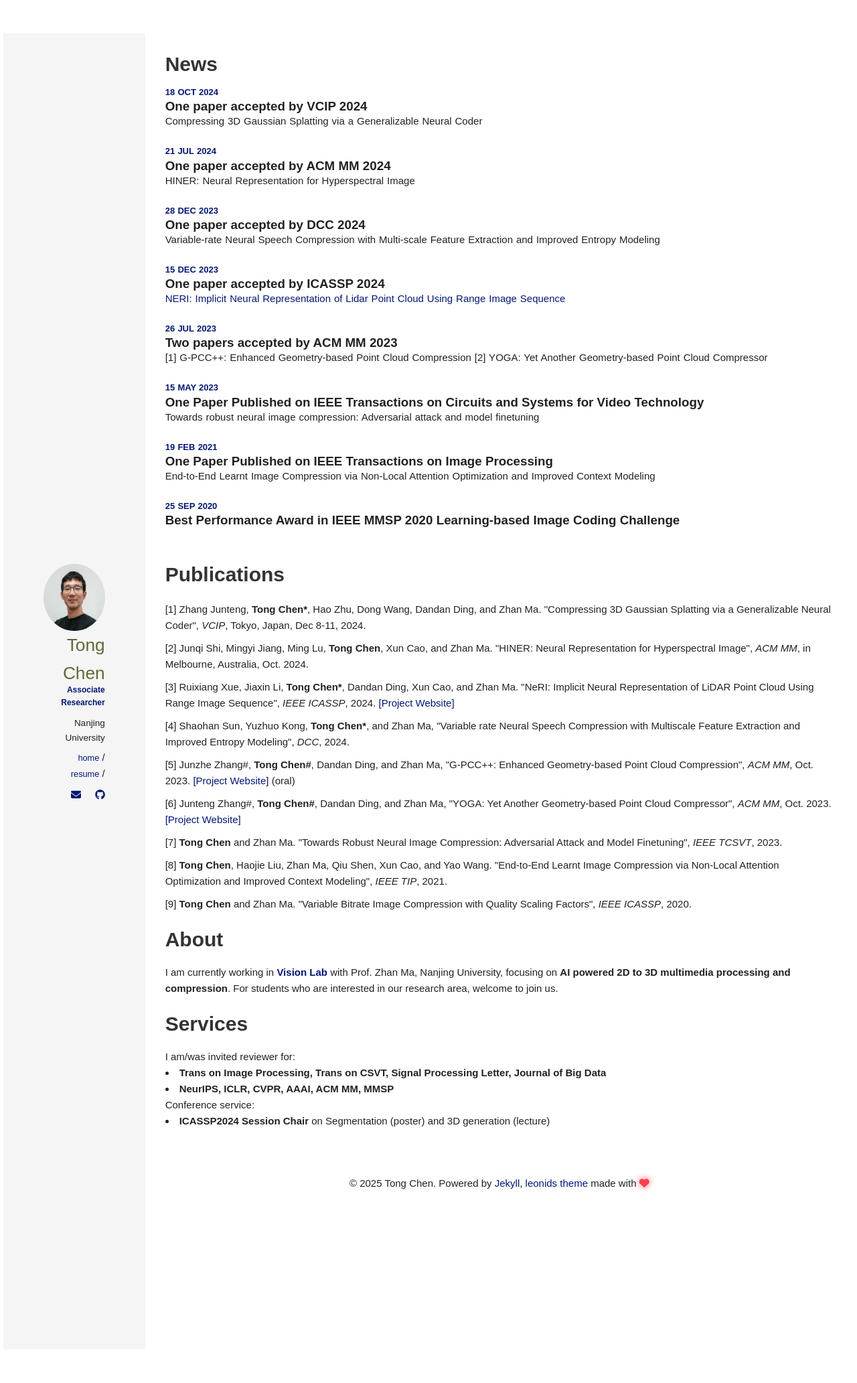
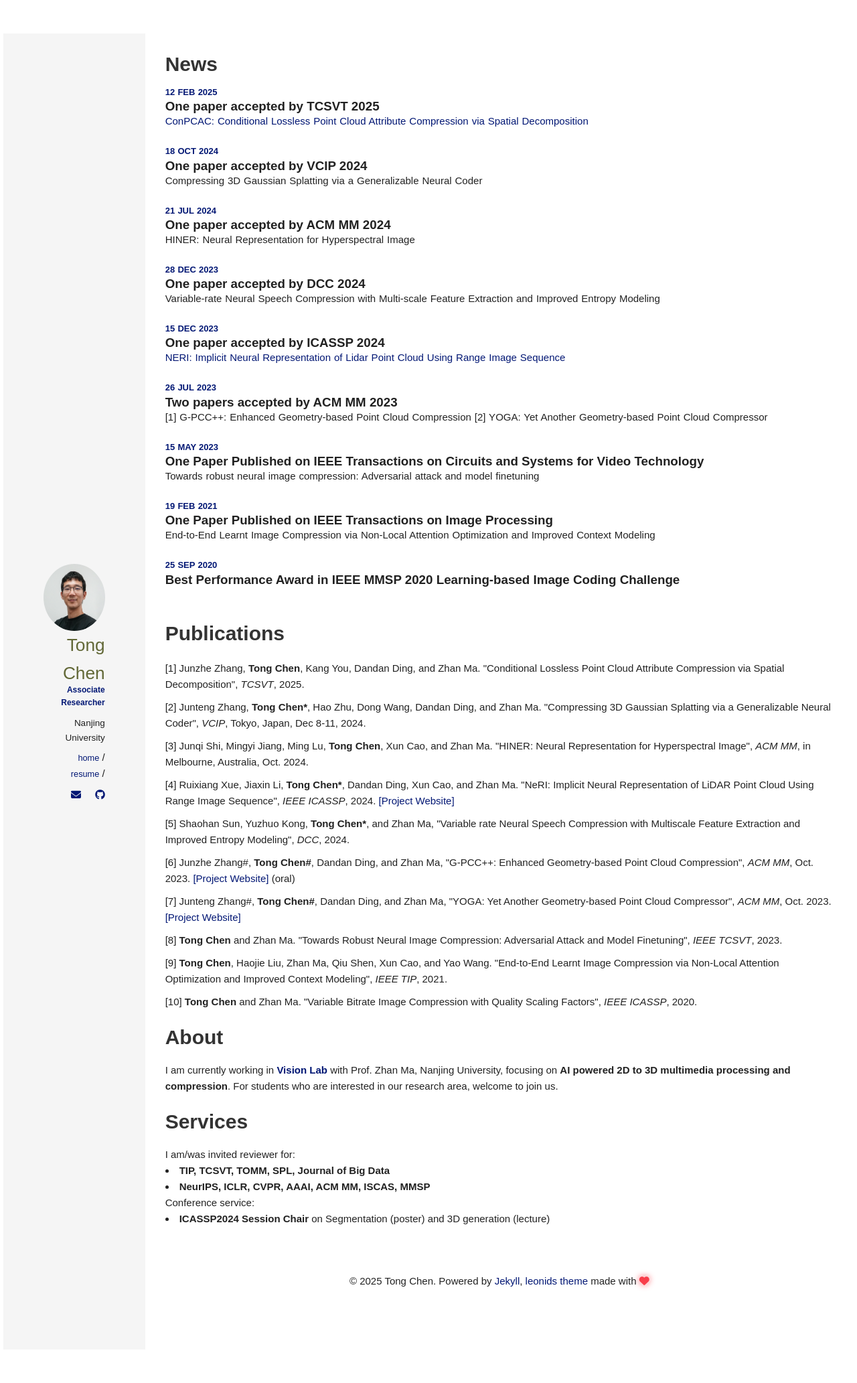
Before and after one commit to tongxyh/tongxyh.github.io, a Jekyll site: the page built from index.html, in a window 1280 px wide. Shown: the whole page at 67% size. Built offline with Jekyll 4.4.1, drawn with Linux system fonts in a browser that asks for light colours; nearby versions of some CDN libraries.

Commit message:
update TCSVT25

```diff
--- a/_includes/sections/about.html
+++ b/_includes/sections/about.html
@@ -10,8 +10,8 @@
 
 <div>
     I am/was invited reviewer for:
-     <li><strong>Trans on Image Processing, Trans on CSVT, Signal Processing Letter, Journal of Big Data</strong></li>
-     <li><strong>NeurIPS, ICLR, CVPR, AAAI, ACM MM, MMSP</strong></li>
+     <li><strong>TIP, TCSVT, TOMM, SPL, Journal of Big Data</strong></li>
+     <li><strong>NeurIPS, ICLR, CVPR, AAAI, ACM MM, ISCAS, MMSP</strong></li>
     Conference service:
     <li><strong>ICASSP2024 Session Chair</strong> on Segmentation (poster) and 3D generation (lecture)</li>
 </div>
--- a/_includes/sections/publications.html
+++ b/_includes/sections/publications.html
@@ -45,7 +45,9 @@
     <h1>Publications</h1>
     <section>
         <ol>
-            <li>Zhang Junteng, <strong>Tong Chen*</strong>, Hao Zhu, Dong Wang, Dandan Ding, and Zhan Ma. "Compressing 3D Gaussian Splatting via a Generalizable Neural Coder", <em>VCIP</em>, Tokyo, Japan, Dec 8-11, 2024.</li>
+            <li>Junzhe Zhang, <strong>Tong Chen</strong>, Kang You, Dandan Ding, and Zhan Ma. "Conditional Lossless Point Cloud Attribute Compression via Spatial Decomposition", <em>TCSVT</em>, 2025.</li>
+
+            <li>Junteng Zhang, <strong>Tong Chen*</strong>, Hao Zhu, Dong Wang, Dandan Ding, and Zhan Ma. "Compressing 3D Gaussian Splatting via a Generalizable Neural Coder", <em>VCIP</em>, Tokyo, Japan, Dec 8-11, 2024.</li>
 
             <li>Junqi Shi, Mingyi Jiang, Ming Lu, <strong>Tong Chen</strong>, Xun Cao, and Zhan Ma. "HINER: Neural Representation for Hyperspectral Image", <em>ACM MM</em>, in Melbourne, Australia, Oct. 2024.</li>
 
--- /dev/null
+++ b/_posts/2025-02-12-TCSVT2025.md
@@ -0,0 +1,7 @@
+---
+layout: post
+title:  "One paper accepted by TCSVT 2025"
+date:   2025-02-12 09:30:00 +0800
+excerpt: "<a href='https://ieeexplore.ieee.org/document/10879568/'>ConPCAC: Conditional Lossless Point Cloud Attribute Compression via Spatial Decomposition</a>"
+categories: [academic]
+---
```
